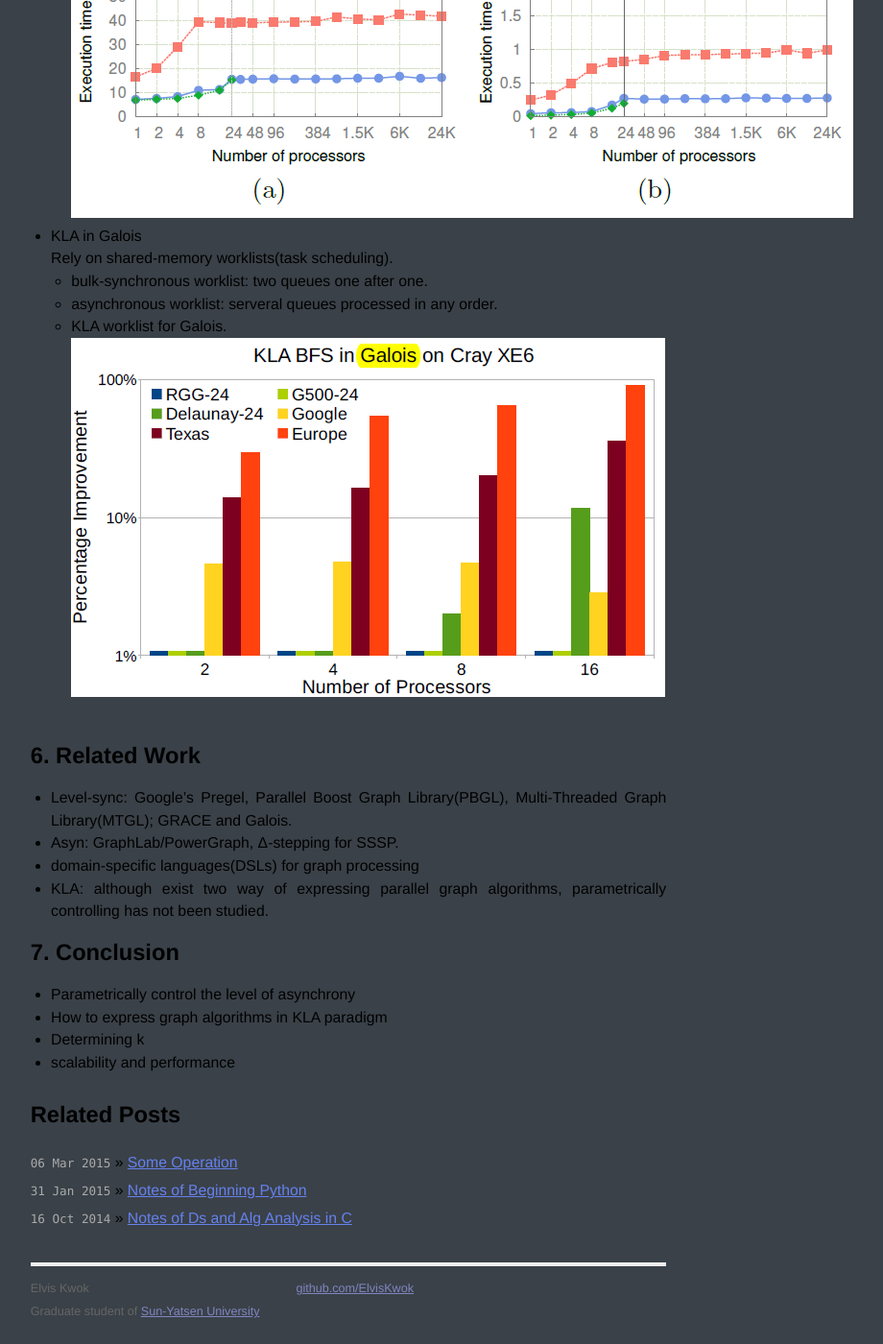
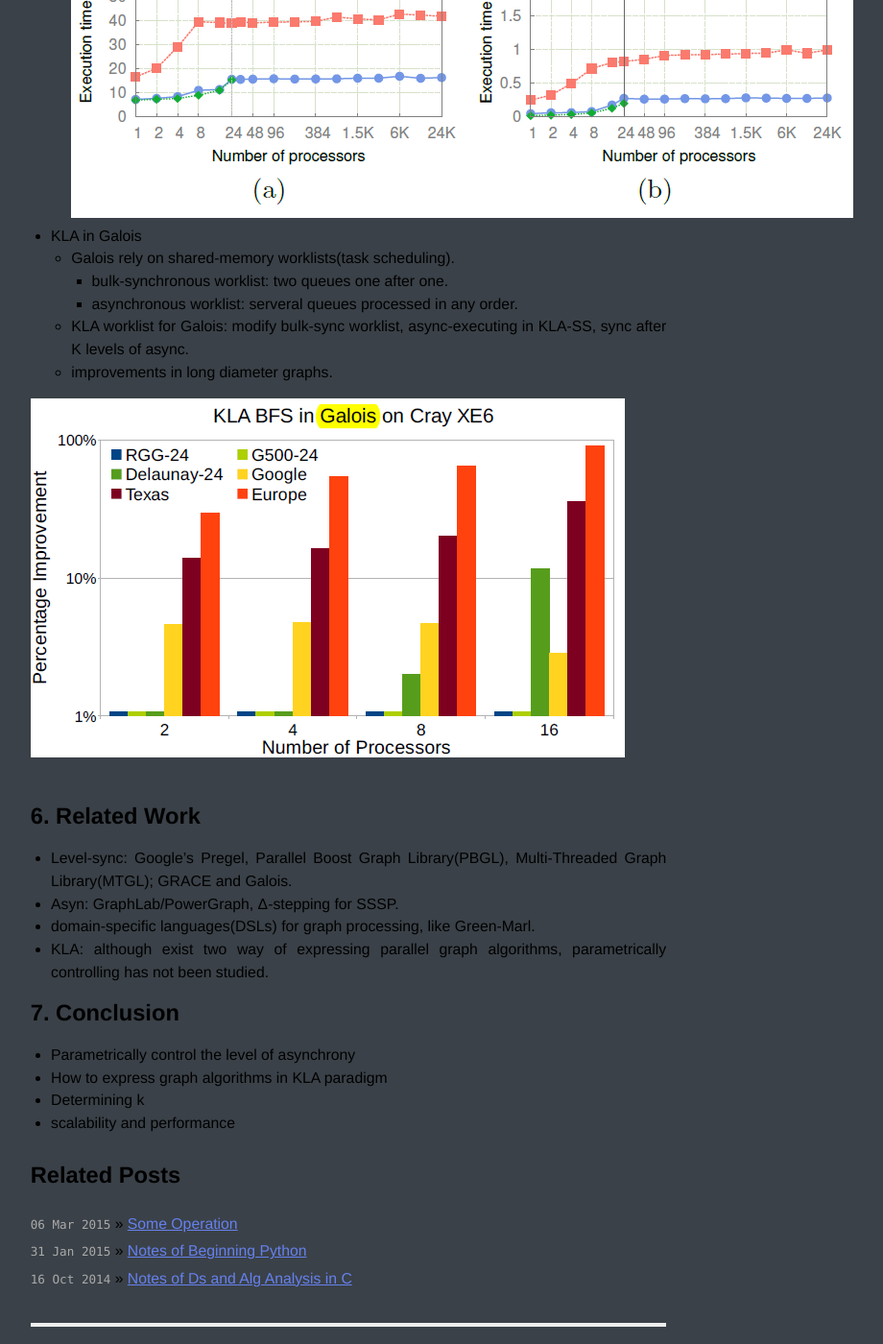
Before and after one commit to ElvisKwok/ElvisKwok.github.io, a Jekyll site: the page built from _posts/2014-12-22-note-of-KLA.md, in a window 1280 px wide and 1400 px high, scrolled down 11939 px. Shown: the whole window at 96% size, without its empty margins (277-1197 px from the left). Built offline with Jekyll 4.4.1, drawn with Linux system fonts in a browser that asks for light colours; Markdown is read by kramdown in place of the engine named in the settings; comment, search, counter and statistics services are not loaded; some of the changed text lies outside the part shown.

Commit message:
kla 20150316

```diff
--- a/_layouts/default.html
+++ b/_layouts/default.html
@@ -38,7 +38,9 @@
     </div>
     <div class="contact">
       <p>
+        <!--
         <a href="http://github.com/ElvisKwok/">github.com/ElvisKwok</a><br />
+        -->
         <a href="http://"></a>
       </p>
     </div>
--- a/_posts/2014-12-22-note-of-KLA.md
+++ b/_posts/2014-12-22-note-of-KLA.md
@@ -194,7 +194,7 @@ Graph 500: short diameter
 * Conclusion: performance benefit of correct paradigm to the graph topology
 
 ### 5.4 Evalutaion of KLA BFS
-Evaluate the performance benefit and scalability of KLA BFS, k > 1 provides the best performance from the observation.
+Evaluate the **performance** benefit and **scalability** of KLA BFS, k > 1 provides the best performance from the observation.
 
 * Graph Structure and Kopt
     + deforming shape to vary the diameter from 128k to 8.
@@ -234,10 +234,12 @@ The figure below shows the speedup(k-core and PageRank of KLA vs. level-sync, Δ
     + experiments: PageRank and cut-conductance.
     ![img][green-marl]
 * KLA in Galois
-Rely on shared-memory worklists(task scheduling).
-    + bulk-synchronous worklist: two queues one after one.
-    + asynchronous worklist: serveral queues processed in any order.
-    + KLA worklist for Galois.
+    + Galois rely on shared-memory worklists(task scheduling).
+        - bulk-synchronous worklist: two queues one after one.
+        - asynchronous worklist: serveral queues processed in any order.
+    + KLA worklist for Galois: modify bulk-sync worklist, async-executing in KLA-SS, sync after K levels of async.
+    + improvements in long diameter graphs.
+
 ![img][galois]
 <br>
 
@@ -245,7 +247,7 @@ Rely on shared-memory worklists(task scheduling).
 ## 6. Related Work
 * Level-sync: Google's Pregel, Parallel Boost Graph Library(PBGL), Multi-Threaded Graph Library(MTGL); GRACE and Galois.
 * Asyn: GraphLab/PowerGraph, Δ-stepping for SSSP.
-* domain-specific languages(DSLs) for graph processing
+* domain-specific languages(DSLs) for graph processing, like Green-Marl.
 * KLA: although exist two way of expressing parallel graph algorithms, parametrically controlling has not been studied.
 <br>
 
@@ -257,7 +259,6 @@ Rely on shared-memory worklists(task scheduling).
 * Determining k
 * scalability and performance
 <br>
-
 
 
 [SGL]: https://parasol.tamu.edu/groups/rwergergroup/research/stapl
```
Also changed, not shown: images/KLA/async_sssp_1.png (added), images/KLA/async_sssp_2.png (added).
